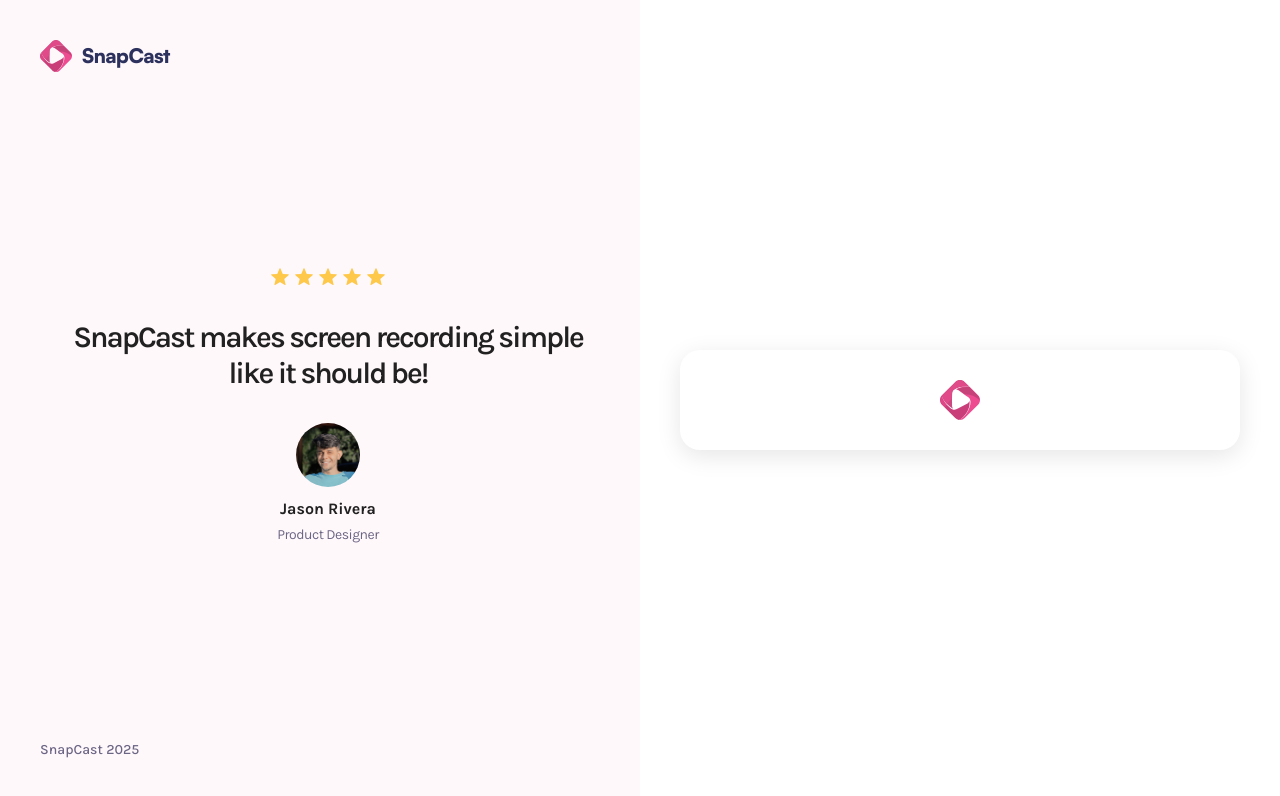
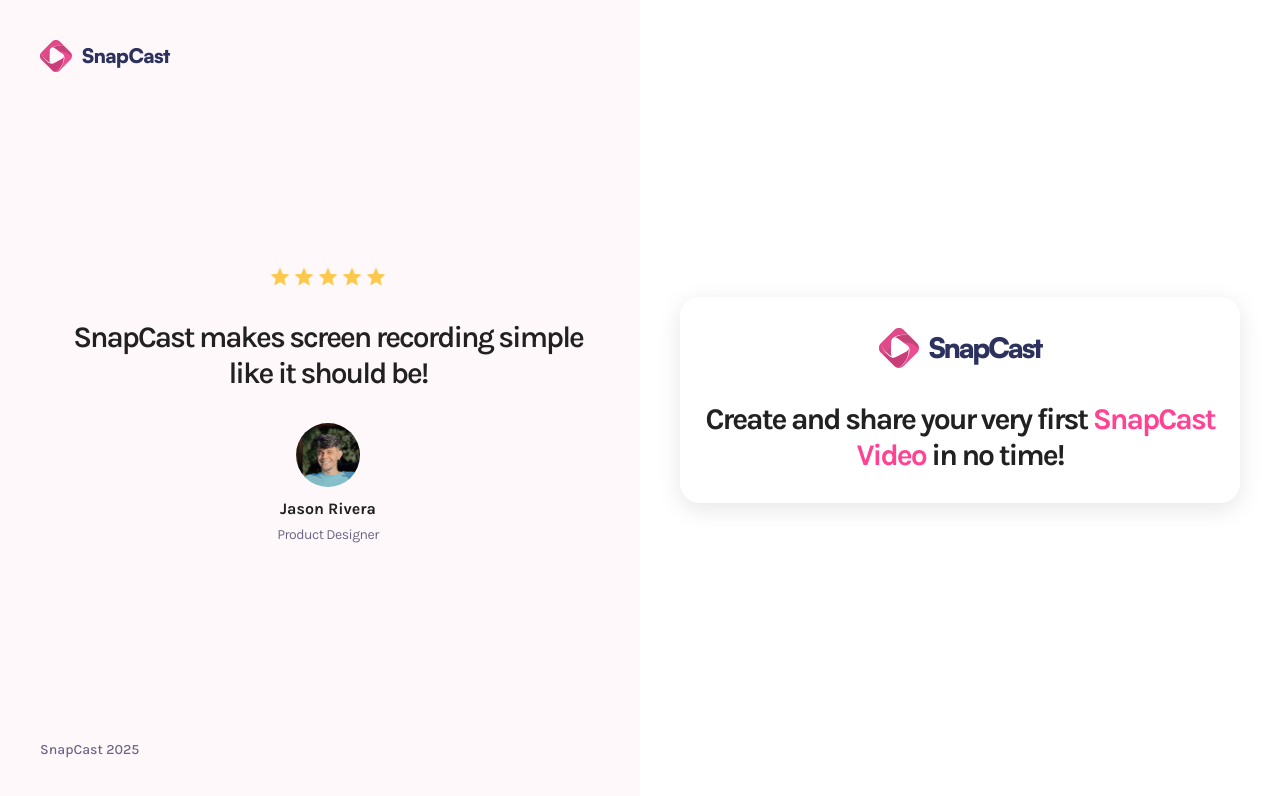
Before and after one commit to codingmster1/video-share, a Next.js app: page /sign-in in a window 1280 px wide. Shown: the top 796 px of the page. Built offline with nearby package versions, Linux system fonts and the light colour scheme.

Commit message:
text for google login

```diff
--- a/app/(auth)/sign-in/page.tsx
+++ b/app/(auth)/sign-in/page.tsx
@@ -37,7 +37,9 @@
 <section>
   <Link href="/">
   <Image src="/assets/icons/logo.svg" alt="logo" width={40} height={40} />
+  <h1>SnapCast</h1>
   </Link>
+  <p>Create and share your very first <span>SnapCast Video </span>in no time!</p>
 </section>
       </aside>
     </main>
```
